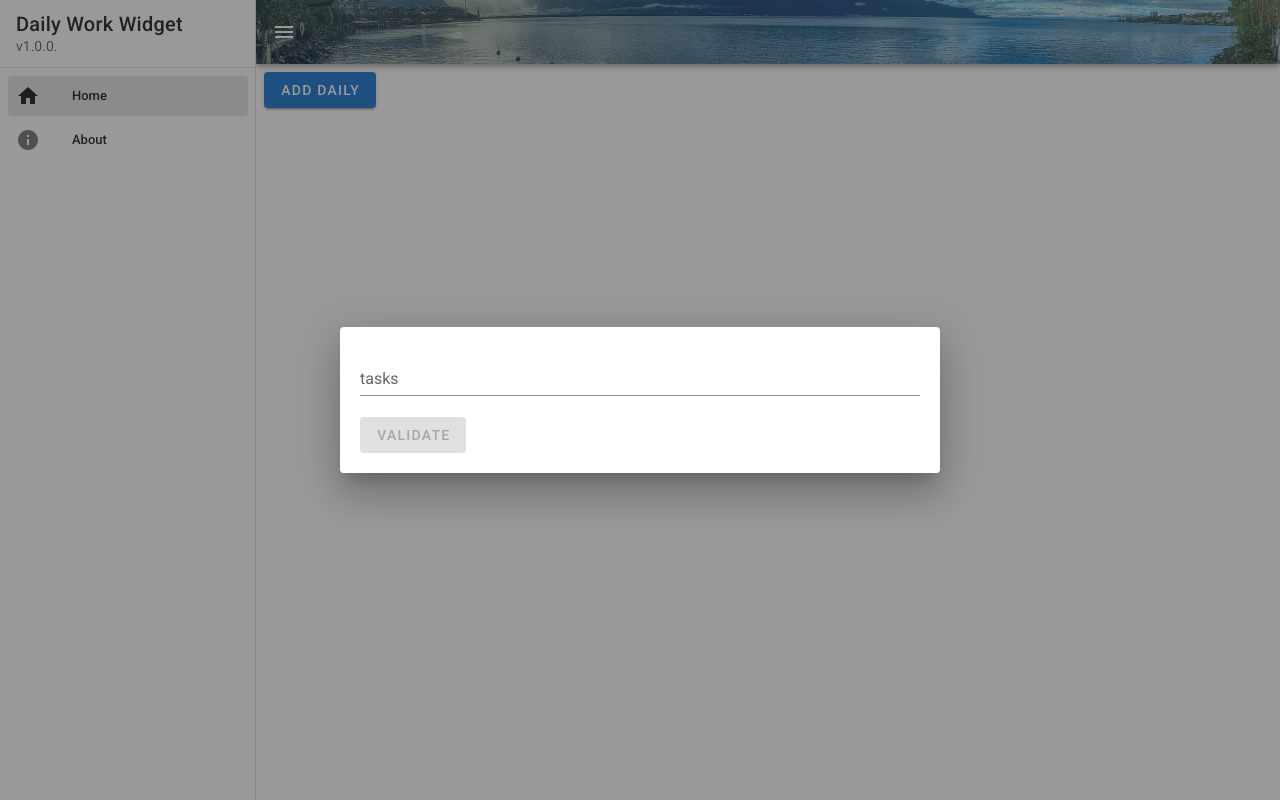
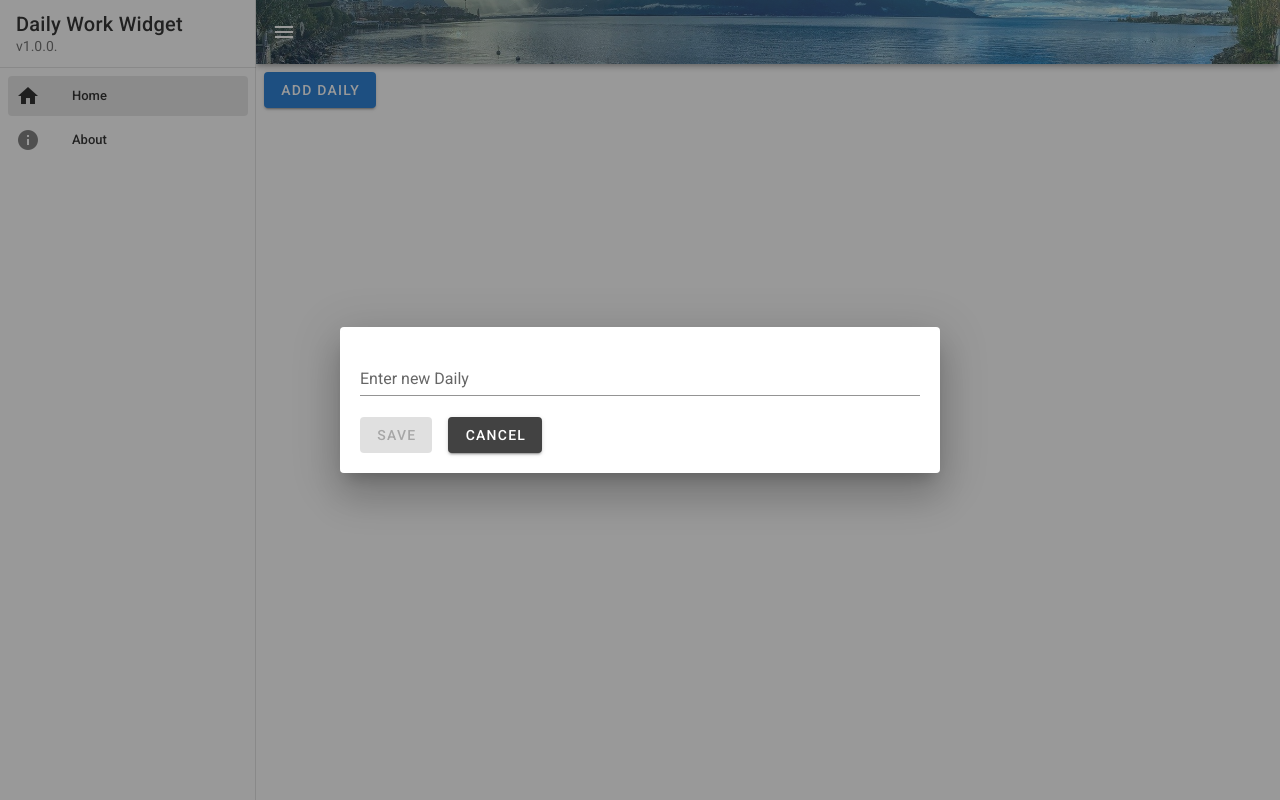
Before and after one commit to cenga93/Daily-widget, a Vue app: page / in a window 1280 px wide. Both pictures are taken after a click on the button "ADD DAILY". Built offline with nearby package versions, Linux system fonts and the light colour scheme.

Commit message:
daily app part 1.1

```diff
--- a/src/App.vue
+++ b/src/App.vue
@@ -1,6 +1,6 @@
 <template>
   <v-app id="inspire">
-    <!-- start::NAV DRAVERr -->
+    <!-- start::NAV DRAVER -->
     <v-navigation-drawer v-model="drawer" app>
       <v-list-item>
         <v-list-item-content>
--- a/src/components/List/Dialogs/AddDailyDialog.vue
+++ b/src/components/List/Dialogs/AddDailyDialog.vue
@@ -1,7 +1,7 @@
 <template>
   <v-dialog :value="true" persistent max-width="600" max-height="100">
     <v-form ref="form" lazy-validation class="pa-5 form">
-      <v-text-field v-model="tasks" label="tasks" required></v-text-field>
+      <v-text-field v-model="tasks" label="Enter new Daily" required @keyup.enter="addDaily"></v-text-field>
 
       <!-- <v-text-field v-model="email" :rules="emailRules" label="E-mail" required></v-text-field> -->
 
@@ -14,8 +14,11 @@
         required
       ></v-checkbox> -->
 
-      <v-btn :disabled="!tasks" color="success" class="mr-4" @click="addDaily">
-        Validate
+      <v-btn :disabled="!tasks" color="primary" class="mr-4" @click="addDaily">
+        Save
+      </v-btn>
+      <v-btn color="secondary" class="mr-4" @click="$emit('close')">
+        Cancel
       </v-btn>
     </v-form>
   </v-dialog>
```
Also changed, not shown: 1 other file (tests, documents, lock files or other folders).
